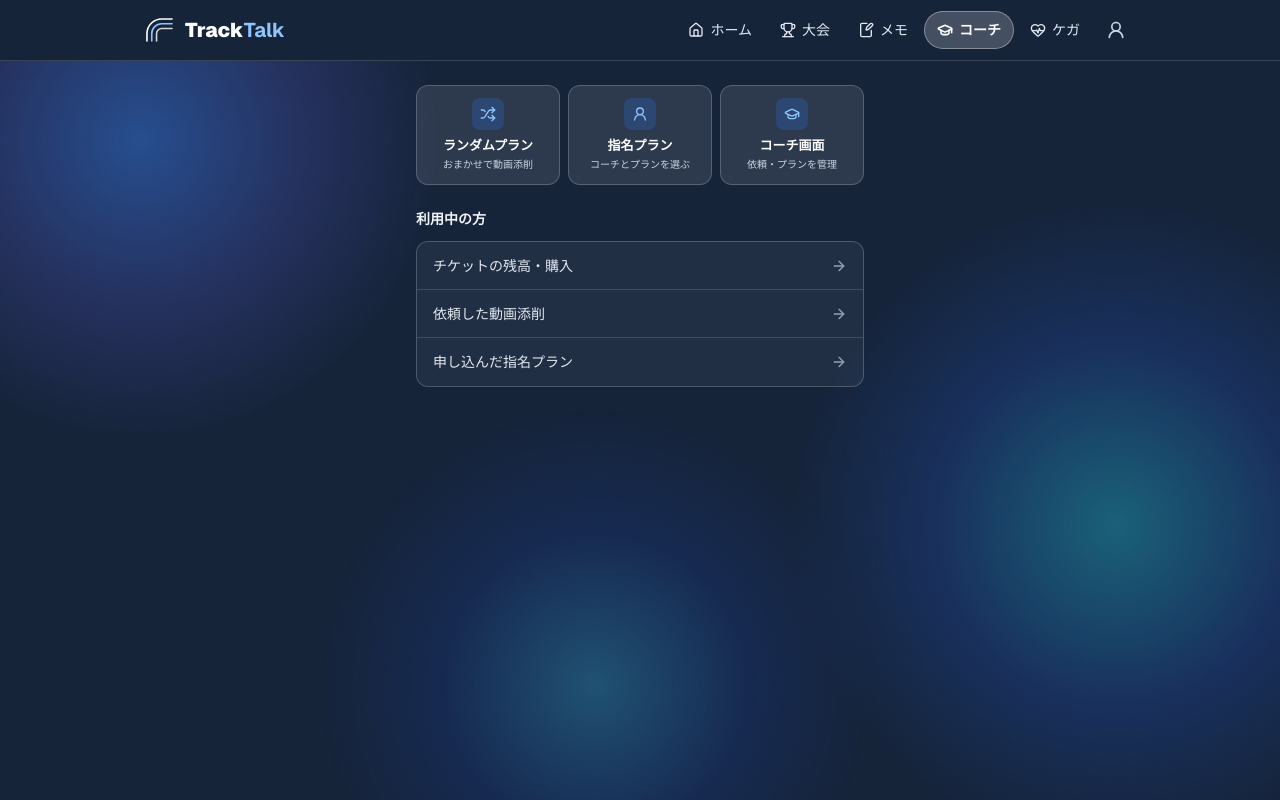
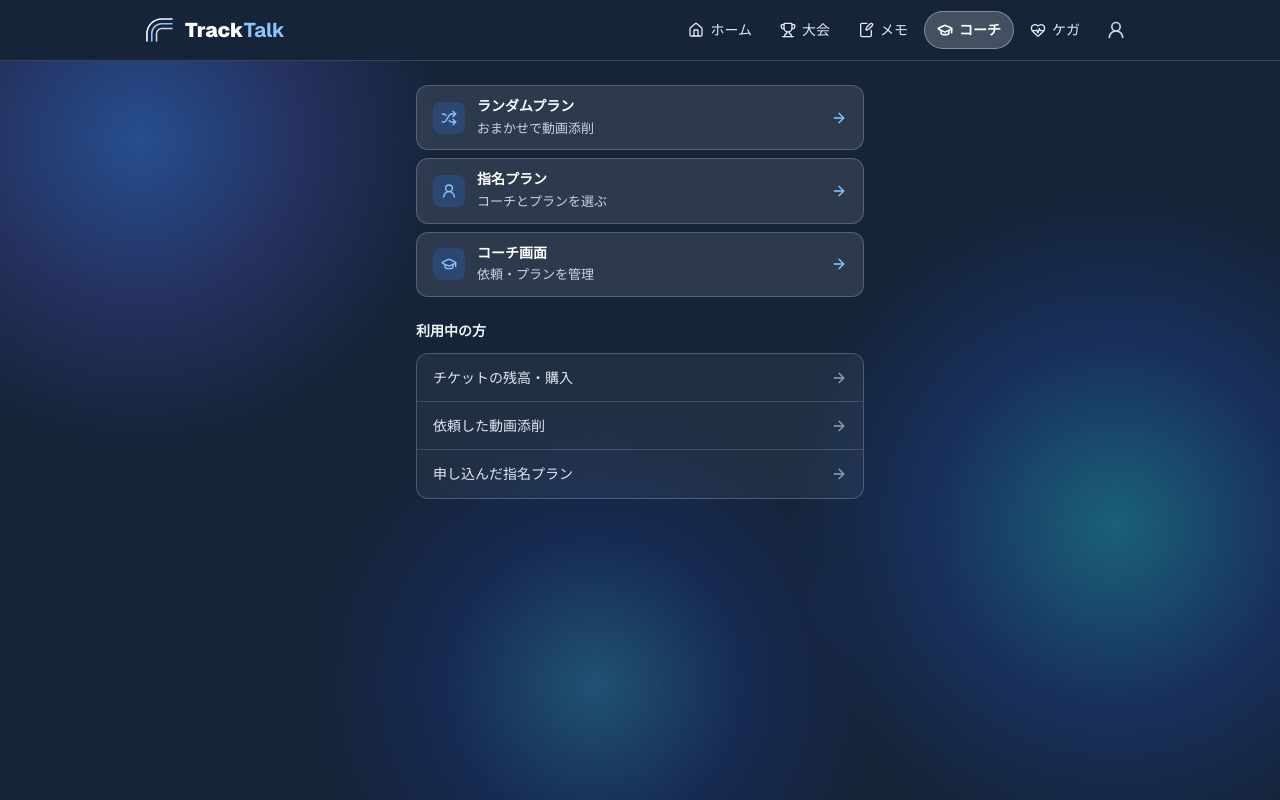
Before and after one commit to hinabotaa5-wq/track-talk, a Next.js app in the folder apps/web/: page /coaching in a window 1280 px wide. Built offline with nearby package versions, Linux system fonts and the light colour scheme; no server answers.

Commit message:
アプリ管理の名称とコーチ導線・大会アイコンを調整する

```diff
--- a/apps/web/app/admin/coaching/[id]/page.tsx
+++ b/apps/web/app/admin/coaching/[id]/page.tsx
@@ -70,7 +70,7 @@ function OpenContract() {
         </button>
         {error ? <p className="text-sm text-red-400">{error}</p> : null}
         <Link href="/admin" className="block text-center text-sm text-blue-300 underline">
-          管理者画面へ
+          アプリ管理へ
         </Link>
       </div>
     );
@@ -131,7 +131,7 @@ function OpenContract() {
         </ul>
       </section>
       <Link href="/admin" className="block text-center text-sm text-blue-300 underline">
-        管理者画面へ
+        アプリ管理へ
       </Link>
     </div>
   );
--- a/apps/web/app/admin/layout.tsx
+++ b/apps/web/app/admin/layout.tsx
@@ -2,7 +2,7 @@ import type { Metadata } from "next";
 import type { ReactNode } from "react";
 
 export const metadata: Metadata = {
-  title: "管理",
+  title: "アプリ管理",
   robots: { index: false, follow: false },
 };
 
--- a/apps/web/app/admin/page.tsx
+++ b/apps/web/app/admin/page.tsx
@@ -639,7 +639,7 @@ export default function AdminPage() {
 
   return (
     <div className="mx-auto min-w-0 max-w-2xl space-y-4 [overflow-wrap:anywhere]">
-      <h1 className="text-2xl font-bold">管理者画面</h1>
+      <h1 className="text-2xl font-bold">アプリ管理</h1>
       <div role="tablist" className="-mx-1 flex gap-2 overflow-x-auto px-1 pb-1 [scrollbar-width:none] [&::-webkit-scrollbar]:hidden">
         {tabs.map((t) => (
           <button
--- a/apps/web/app/coaching/page.tsx
+++ b/apps/web/app/coaching/page.tsx
@@ -32,14 +32,17 @@ export default function CoachingPage() {
   return (
     <div className="mx-auto max-w-md space-y-6">
 
-      <nav aria-label="コーチングのプランを選ぶ" className="grid grid-cols-3 gap-2">
+      <nav aria-label="コーチングのプランを選ぶ" className="space-y-2">
         {choices.map(({ title, description, href, icon: Icon }) => (
-          <Link key={href} href={href} className="group flex min-w-0 flex-col items-center rounded-xl border border-white/20 bg-white/10 px-2 py-3 text-center transition hover:border-blue-400/50 hover:bg-blue-500/15 active:scale-[0.98]">
-            <span className="flex size-8 items-center justify-center rounded-lg bg-blue-500/20 text-blue-300">
+          <Link key={href} href={href} className="group flex min-w-0 items-center gap-3 rounded-xl border border-white/20 bg-white/10 px-4 py-3 transition hover:border-blue-400/50 hover:bg-blue-500/15 active:scale-[0.98]">
+            <span className="flex size-8 shrink-0 items-center justify-center rounded-lg bg-blue-500/20 text-blue-300">
               <Icon className="size-4" aria-hidden />
             </span>
-            <h2 className="mt-2 text-xs font-bold leading-tight text-white">{title}</h2>
-            <p className="mt-1 text-[10px] leading-snug text-slate-300">{description}</p>
+            <div className="min-w-0 flex-1">
+              <h2 className="text-sm font-bold leading-tight text-white">{title}</h2>
+              <p className="mt-1 text-xs leading-snug text-slate-300">{description}</p>
+            </div>
+            <ArrowRight className="size-4 shrink-0 text-blue-300" aria-hidden />
           </Link>
         ))}
       </nav>
--- a/apps/web/app/me/page.tsx
+++ b/apps/web/app/me/page.tsx
@@ -80,7 +80,7 @@ export default function MePage() {
     <div className="mx-auto max-w-2xl space-y-4">
       <h1 className="text-xl font-bold text-slate-100">マイページ</h1>
       <nav aria-label="アカウント" className="divide-y divide-white/15 overflow-hidden rounded-2xl border border-white/20 glass bg-white/10">
-        {profile?.is_admin ? <MenuLink href="/admin" label="管理者画面" icon={Shield} /> : null}
+        {profile?.is_admin ? <MenuLink href="/admin" label="アプリ管理" icon={Shield} /> : null}
         {accountLinks.map((item) => (
           <MenuLink key={item.href} {...item} />
         ))}
--- a/apps/web/components/header.tsx
+++ b/apps/web/components/header.tsx
@@ -79,7 +79,8 @@ export function Header() {
 
   function goBack() {
     const go = () => {
-      if (window.history.length > 1) router.back();
+      if (pathname === "/coach/apply") router.replace("/coach");
+      else if (window.history.length > 1) router.back();
       else router.replace(headerBackFallback(pathname));
     };
     if (!confirmLeave(go)) go();
@@ -138,7 +139,7 @@ export function Header() {
                 );
               })}
             </nav>
-            {pathname === "/" ? <TodayMeetBalloon /> : null}
+            {showHeaderAccountActions ? <TodayMeetBalloon /> : null}
             {session && showHeaderAccountActions ? (
               <>
                 <FeedbackBox />
```
Also changed, not shown: 1 other file (tests, documents, lock files or other folders).
